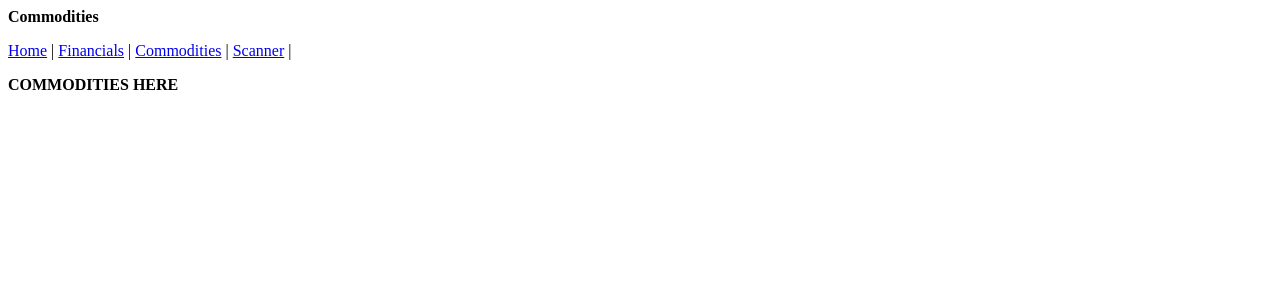
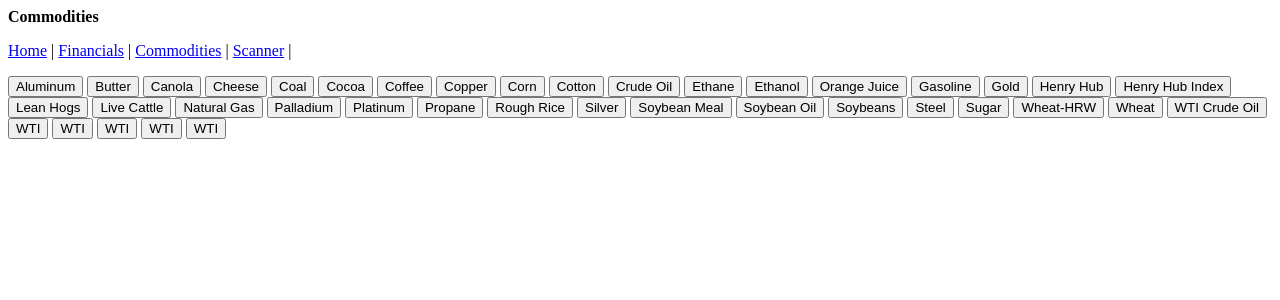
Before and after one commit to patrickhunner/COT-Data, a Flask app: page /commodities in a window 1280 px wide. Shown: the top 300 px of the page. Run offline with Flask 2, Linux system fonts and the light colour scheme; parts of the project's set-up code (start-up, migrations or seed data) failed here and were passed over.

Commit message:
setup commodities related html

```diff
--- a/server.py
+++ b/server.py
@@ -2,92 +2,182 @@ from flask import Flask, render_template, request
 import pandas as pd
 app = Flask(__name__)
 
+def financials():
+  look_at = pd.read_excel("Look_At/Financials_Look_At.xlsx")
+  names = look_at["File"].to_list()
+  html = look_at["File"].to_list()
 
-look_at = pd.read_excel("Look_At/Financials_Look_At.xlsx")
-names = look_at["File"].to_list()
-html = look_at["File"].to_list()
+  xls = pd.ExcelFile('Financials.xlsx')
+  financials_html = f"""<b>Financials</b>
+  <p>
+      <a href="\">Home</a> |
+      <a href="financials">Financials</a> |
+      <a href="commodities">Commodities</a> |
+      <a href="scanner">Scanner</a> |
+  </p>
 
-xls = pd.ExcelFile('Financials.xlsx')
-financials_html = f"""<b>Financials</b>
-<p>
-    <a href="\">Home</a> |
-    <a href="financials">Financials</a> |
-    <a href="commodities">Commodities</a> |
-    <a href="scanner">Scanner</a> |
-</p>
+  <html>
+    <body>
+        <form method = "post" action = "/financials">
+          <p><input type = "submit" name = "submit_button" value = "Australian Dollar" />
+          <input type = "submit" name = "submit_button" value = "Bitcoin" />
+          <input type = "submit" name = "submit button" value = "Brazilian Real" />
+          <input type = "submit" value = "British Pound" />
+          <input type = "submit" value = "Canadian Dollar" />
+          <input type = "submit" value = "DJIA Consolidated" />
+          <input type = "submit" value = "Dow Jones" />
+          <input type = "submit" value = "E-Mini S&P" />
+          <input type = "submit" value = "E-Mini S&P Energy" />
+          <input type = "submit" value = "E-Mini S&P Financial" />
+          <input type = "submit" value = "E-Mini S&P Health Care" />
+          <input type = "submit" value = "E-Mini S&P Utilities" />
+          <input type = "submit" value = "Ethereum" />
+          <input type = "submit" value = "Euro FX" />
+          <input type = "submit" value = "Euro FX British Pound" />
+          <input type = "submit" value = "Eurodollars" />
+          <input type = "submit" value = "Fed Funds" />
+          <input type = "submit" value = "Japanese Yen" />
+          <input type = "submit" value = "Mexican Peso" />
+          <input type = "submit" value = "Micro Bitcoin" />
+          <input type = "submit" value = "Micro E-Mini Nasdaq" />
+          <input type = "submit" value = "Micro Ether" />
+          <input type = "submit" value = "Nasdaq Mini" />
+          <input type = "submit" value = "Nasdaq Consolidated" />
+          <input type = "submit" value = "Nikkei Stock" />
+          <input type = "submit" value = "NZ Dollar" />
+          <input type = "submit" value = "Russell E-Mini" />
+          <input type = "submit" value = "S&P Consolidated" />
+          <input type = "submit" value = "SO African Rand" />
+          <input type = "submit" value = "Swiss Franc" />
+          <input type = "submit" value = "Ultra UST 10Y" />
+          <input type = "submit" value = "Ultra UST Bond" />
+          <input type = "submit" value = "USD Index" />
+          <input type = "submit" value = "UST 10Y" />
+          <input type = "submit" value = "UST 2Y" />
+          <input type = "submit" value = "UST 5Y" />
+          <input type = "submit" value = "UST Bond" />
+          <input type = "submit" value = "VIX" /></p>
+        </form>
+    </body>
+  </html>
+  """
+  for index, i in enumerate(names):
+    df = pd.read_excel(xls, i)
+    table_html = df.to_html(table_id="table")
+    html[index] = table_html
+    file = "templates/" + i + ".html"
+    f = open(file,"w")
+    html_code = financials_html + f"""
+      <html>
+      <header>
+          <link href="https://cdn.datatables.net/1.11.5/css/jquery.dataTables.min.css" rel="stylesheet">
+      </header>
+      <body>
+      {table_html}
+      <script src="https://code.jquery.com/jquery-3.6.0.slim.min.js" integrity="sha256-u7e5khyithlIdTpu22PHhENmPcRdFiHRjhAuHcs05RI=" crossorigin="anonymous"></script>
+      <script type="text/javascript" src="https://cdn.datatables.net/1.11.5/js/jquery.dataTables.min.js"></script>
+      <script>
+          $(document).ready( function () {{
+              $('#table').DataTable({{
+                  "lengthMenu": [ [15, 50, 100, -1], [15, 50, 100, "All"] ],
+              }});
+          }});
+      </script>
+      </body>
+      </html>
+      """
+    f.write(html_code)
 
-<html>
-   <body>
-      <form method = "post" action = "/financials">
-        <p><input type = "submit" name = "submit_button" value = "Australian Dollar" />
-        <input type = "submit" name = "submit_button" value = "Bitcoin" />
-        <input type = "submit" name = "submit button" value = "Brazilian Real" />
-        <input type = "submit" value = "British Pound" />
-        <input type = "submit" value = "Canadian Dollar" />
-        <input type = "submit" value = "DJIA Consolidated" />
-        <input type = "submit" value = "Dow Jones" />
-        <input type = "submit" value = "E-Mini S&P" />
-        <input type = "submit" value = "E-Mini S&P Energy" />
-        <input type = "submit" value = "E-Mini S&P Financial" />
-        <input type = "submit" value = "E-Mini S&P Health Care" />
-        <input type = "submit" value = "E-Mini S&P Utilities" />
-        <input type = "submit" value = "Ethereum" />
-        <input type = "submit" value = "Euro FX" />
-        <input type = "submit" value = "Euro FX British Pound" />
-        <input type = "submit" value = "Eurodollars" />
-        <input type = "submit" value = "Fed Funds" />
-        <input type = "submit" value = "Japanese Yen" />
-        <input type = "submit" value = "Mexican Peso" />
-        <input type = "submit" value = "Micro Bitcoin" />
-        <input type = "submit" value = "Micro E-Mini Nasdaq" />
-        <input type = "submit" value = "Micro Ether" />
-        <input type = "submit" value = "Nasdaq Mini" />
-        <input type = "submit" value = "Nasdaq Consolidated" />
-        <input type = "submit" value = "Nikkei Stock" />
-        <input type = "submit" value = "NZ Dollar" />
-        <input type = "submit" value = "Russell E-Mini" />
-        <input type = "submit" value = "S&P Consolidated" />
-        <input type = "submit" value = "SO African Rand" />
-        <input type = "submit" value = "Swiss Franc" />
-        <input type = "submit" value = "Ultra UST 10Y" />
-        <input type = "submit" value = "Ultra UST Bond" />
-        <input type = "submit" value = "USD Index" />
-        <input type = "submit" value = "UST 10Y" />
-        <input type = "submit" value = "UST 2Y" />
-        <input type = "submit" value = "UST 5Y" />
-        <input type = "submit" value = "UST Bond" />
-        <input type = "submit" value = "VIX" /></p>
-      </form>
-   </body>
-</html>
-"""
-for index, i in enumerate(names):
-  df = pd.read_excel(xls, i)
-  table_html = df.to_html(table_id="table")
-  html[index] = table_html
-  file = "templates/" + i + ".html"
-  f = open(file,"w")
-  html_code = financials_html + f"""
-    <html>
-    <header>
-        <link href="https://cdn.datatables.net/1.11.5/css/jquery.dataTables.min.css" rel="stylesheet">
-    </header>
+def commodities():
+  look_at = pd.read_excel("Look_At/Commodities_Look_At.xlsx")
+  names = look_at["File"].to_list()
+  html = look_at["File"].to_list()
+
+  xls = pd.ExcelFile('Commodities.xlsx')
+  commodities_html = f"""<b>Commodities</b>
+  <p>
+      <a href="\">Home</a> |
+      <a href="financials">Financials</a> |
+      <a href="commodities">Commodities</a> |
+      <a href="scanner">Scanner</a> |
+  </p>
+
+  <html>
     <body>
-    {table_html}
-    <script src="https://code.jquery.com/jquery-3.6.0.slim.min.js" integrity="sha256-u7e5khyithlIdTpu22PHhENmPcRdFiHRjhAuHcs05RI=" crossorigin="anonymous"></script>
-    <script type="text/javascript" src="https://cdn.datatables.net/1.11.5/js/jquery.dataTables.min.js"></script>
-    <script>
-        $(document).ready( function () {{
-            $('#table').DataTable({{
-                "lengthMenu": [ [15, 50, 100, -1], [15, 50, 100, "All"] ],
-            }});
-        }});
-    </script>
+        <form method = "post" action = "/commodities">
+          <p><input type = "submit" name = "submit_button" value = "Aluminum" />
+          <input type = "submit" name = "submit_button" value = "Butter" />
+          <input type = "submit" name = "submit_button" value = "Canola" />
+          <input type = "submit" name = "submit_button" value = "Cheese" />
+          <input type = "submit" name = "submit_button" value = "Coal" />
+          <input type = "submit" name = "submit_button" value = "Cocoa" />
+          <input type = "submit" name = "submit_button" value = "Coffee" />
+          <input type = "submit" name = "submit_button" value = "Copper" />
+          <input type = "submit" name = "submit_button" value = "Corn" />
+          <input type = "submit" name = "submit_button" value = "Cotton" />
+          <input type = "submit" name = "submit_button" value = "Crude Oil" />
+          <input type = "submit" name = "submit_button" value = "Ethane" />
+          <input type = "submit" name = "submit_button" value = "Ethanol" />
+          <input type = "submit" name = "submit_button" value = "Orange Juice" />
+          <input type = "submit" name = "submit_button" value = "Gasoline" />
+          <input type = "submit" name = "submit_button" value = "Gold" />
+          <input type = "submit" name = "submit_button" value = "Henry Hub" />
+          <input type = "submit" name = "submit_button" value = "Henry Hub Index" />
+          <input type = "submit" name = "submit_button" value = "Lean Hogs" />
+          <input type = "submit" name = "submit_button" value = "Live Cattle" />
+          <input type = "submit" name = "submit_button" value = "Natural Gas" />
+          <input type = "submit" name = "submit_button" value = "Palladium" />
+          <input type = "submit" name = "submit_button" value = "Platinum" />
+          <input type = "submit" name = "submit_button" value = "Propane" />
+          <input type = "submit" name = "submit_button" value = "Rough Rice" />
+          <input type = "submit" name = "submit_button" value = "Silver" />
+          <input type = "submit" name = "submit_button" value = "Soybean Meal" />
+          <input type = "submit" name = "submit_button" value = "Soybean Oil" />
+          <input type = "submit" name = "submit_button" value = "Soybeans" />
+          <input type = "submit" name = "submit_button" value = "Steel" />
+          <input type = "submit" name = "submit_button" value = "Sugar" />
+          <input type = "submit" name = "submit_button" value = "Wheat-HRW" />
+          <input type = "submit" name = "submit_button" value = "Wheat" />
+          <input type = "submit" name = "submit_button" value = "WTI Crude Oil" />
+          <input type = "submit" name = "submit_button" value = "WTI" />
+          <input type = "submit" name = "submit_button" value = "WTI" />
+          <input type = "submit" name = "submit_button" value = "WTI" />
+          <input type = "submit" name = "submit_button" value = "WTI" />
+          <input type = "submit" value = "WTI" /></p>
+        </form>
     </body>
-    </html>
-    """
-  f.write(html_code)
-  break
+  </html>
+  """
+  for index, i in enumerate(names):
+    df = pd.read_excel(xls, i)
+    table_html = df.to_html(table_id="table")
+    html[index] = table_html
+    file = "templates/" + i + ".html"
+    f = open(file,"w")
+    html_code = commodities_html + f"""
+      <html>
+      <header>
+          <link href="https://cdn.datatables.net/1.11.5/css/jquery.dataTables.min.css" rel="stylesheet">
+      </header>
+      <body>
+      {table_html}
+      <script src="https://code.jquery.com/jquery-3.6.0.slim.min.js" integrity="sha256-u7e5khyithlIdTpu22PHhENmPcRdFiHRjhAuHcs05RI=" crossorigin="anonymous"></script>
+      <script type="text/javascript" src="https://cdn.datatables.net/1.11.5/js/jquery.dataTables.min.js"></script>
+      <script>
+          $(document).ready( function () {{
+              $('#table').DataTable({{
+                  "lengthMenu": [ [15, 50, 100, -1], [15, 50, 100, "All"] ],
+              }});
+          }});
+      </script>
+      </body>
+      </html>
+      """
+    f.write(html_code)
+
+commodities()
+financials()
+
 
 @app.route('/')
 def home():
@@ -102,7 +192,10 @@ def financials():
 
 @app.route('/commodities')
 def commodities():
-  return render_template("commodities.html", template_folder='templates')
+  if request.method == 'POST':
+    return render_template(request.form.get("submit_button") + ".html", template_folder="templates")
+  else:
+    return render_template("commodities.html", template_folder='templates')
 
 @app.route('/scanner')
 def scanner():
--- a/templates/commodities.html
+++ b/templates/commodities.html
@@ -7,4 +7,48 @@
     <a href="scanner">Scanner</a> |
 </p>
 
-<b>COMMODITIES HERE</b>
+<html>
+   <body>
+      <form method = "post" action = "/commodities">
+        <p><input type = "submit" name = "submit_button" value = "Aluminum" />
+        <input type = "submit" name = "submit_button" value = "Butter" />
+        <input type = "submit" name = "submit_button" value = "Canola" />
+        <input type = "submit" name = "submit_button" value = "Cheese" />
+        <input type = "submit" name = "submit_button" value = "Coal" />
+        <input type = "submit" name = "submit_button" value = "Cocoa" />
+        <input type = "submit" name = "submit_button" value = "Coffee" />
+        <input type = "submit" name = "submit_button" value = "Copper" />
+        <input type = "submit" name = "submit_button" value = "Corn" />
+        <input type = "submit" name = "submit_button" value = "Cotton" />
+        <input type = "submit" name = "submit_button" value = "Crude Oil" />
+        <input type = "submit" name = "submit_button" value = "Ethane" />
+        <input type = "submit" name = "submit_button" value = "Ethanol" />
+        <input type = "submit" name = "submit_button" value = "Orange Juice" />
+        <input type = "submit" name = "submit_button" value = "Gasoline" />
+        <input type = "submit" name = "submit_button" value = "Gold" />
+        <input type = "submit" name = "submit_button" value = "Henry Hub" />
+        <input type = "submit" name = "submit_button" value = "Henry Hub Index" />
+        <input type = "submit" name = "submit_button" value = "Lean Hogs" />
+        <input type = "submit" name = "submit_button" value = "Live Cattle" />
+        <input type = "submit" name = "submit_button" value = "Natural Gas" />
+        <input type = "submit" name = "submit_button" value = "Palladium" />
+        <input type = "submit" name = "submit_button" value = "Platinum" />
+        <input type = "submit" name = "submit_button" value = "Propane" />
+        <input type = "submit" name = "submit_button" value = "Rough Rice" />
+        <input type = "submit" name = "submit_button" value = "Silver" />
+        <input type = "submit" name = "submit_button" value = "Soybean Meal" />
+        <input type = "submit" name = "submit_button" value = "Soybean Oil" />
+        <input type = "submit" name = "submit_button" value = "Soybeans" />
+        <input type = "submit" name = "submit_button" value = "Steel" />
+        <input type = "submit" name = "submit_button" value = "Sugar" />
+        <input type = "submit" name = "submit_button" value = "Wheat-HRW" />
+        <input type = "submit" name = "submit_button" value = "Wheat" />
+        <input type = "submit" name = "submit_button" value = "WTI Crude Oil" />
+        <input type = "submit" name = "submit_button" value = "WTI" />
+        <input type = "submit" name = "submit_button" value = "WTI" />
+        <input type = "submit" name = "submit_button" value = "WTI" />
+        <input type = "submit" name = "submit_button" value = "WTI" />
+        <input type = "submit" value = "WTI" /></p>
+      </form>
+   </body>
+</html>
```
